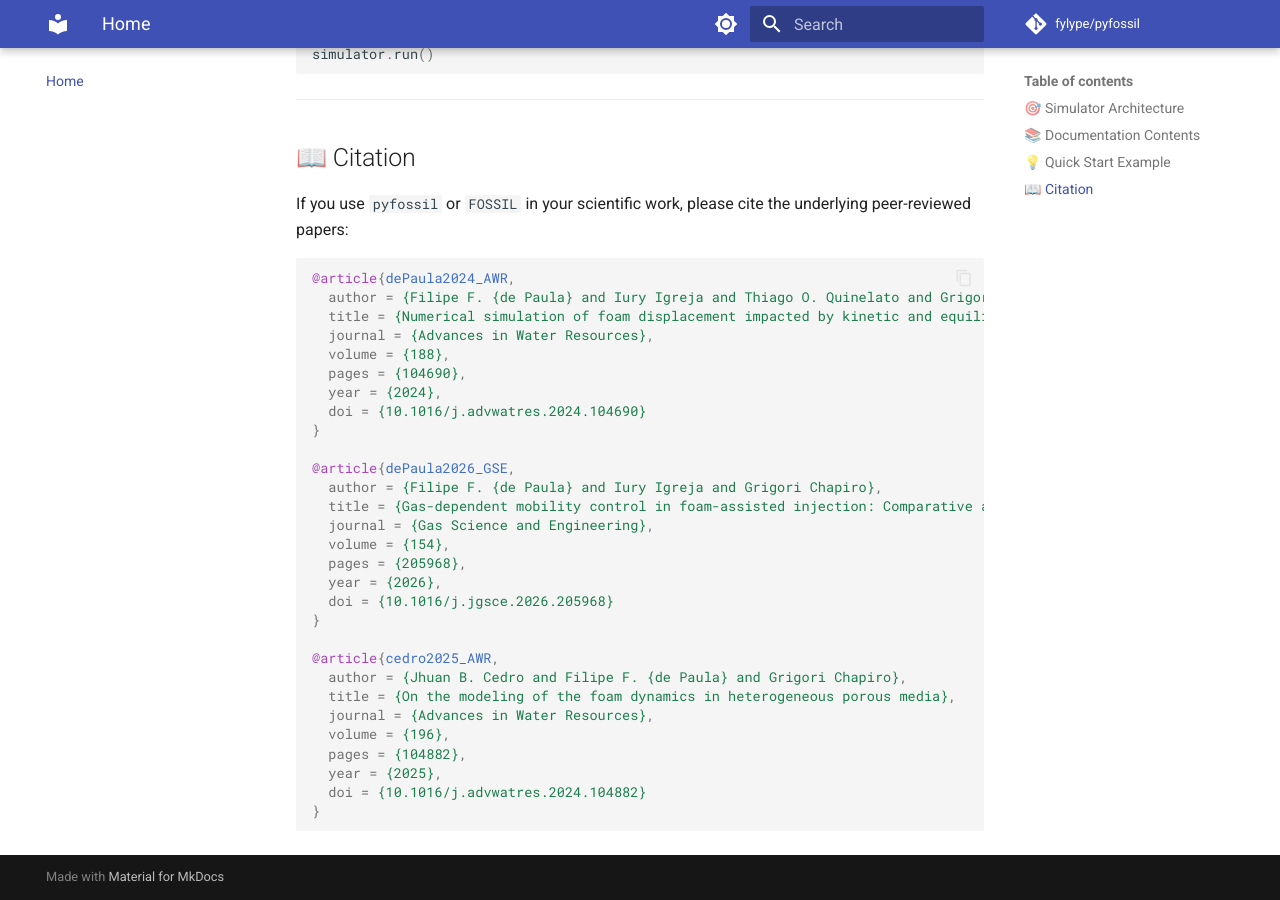
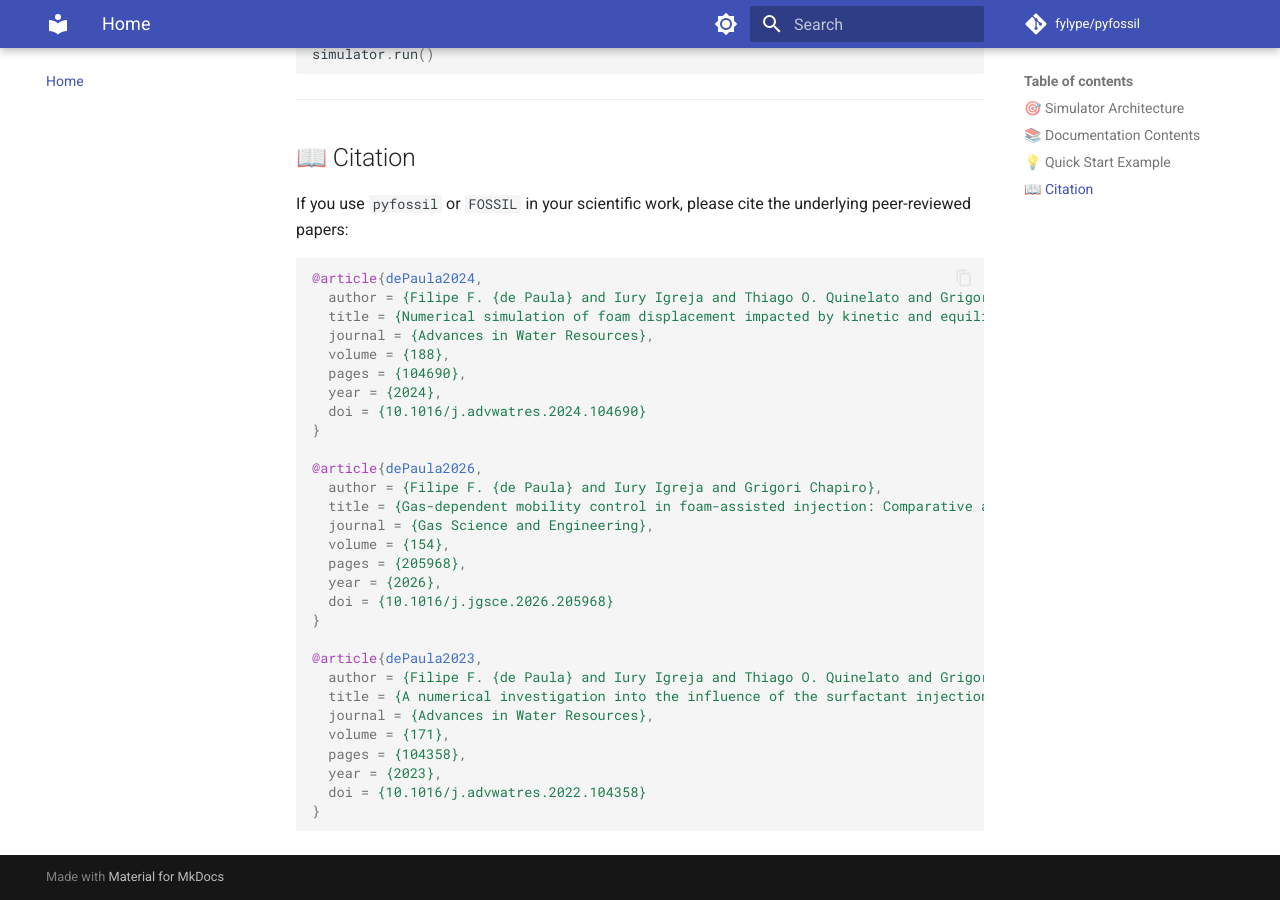
Before and after one commit to fylype/pyfossil, an MkDocs documentation site: the page built from docs/index.md, in a window 1280 px wide and 900 px high, scrolled down 2004 px. Built offline with MkDocs 1.6.1 and Material for MkDocs 9.7.7, drawn with Linux system fonts in a browser that asks for light colours; comment, search, counter and statistics services are not loaded.

Commit message:
Update citations to dePaula2024, dePaula2026, and dePaula2023

````diff
--- a/docs/index.md
+++ b/docs/index.md
@@ -71,7 +71,7 @@ simulator.run()
 If you use `pyfossil` or `FOSSIL` in your scientific work, please cite the underlying peer-reviewed papers:
 
 ```bibtex
-@article{dePaula2024_AWR,
+@article{dePaula2024,
   author = {Filipe F. {de Paula} and Iury Igreja and Thiago O. Quinelato and Grigori Chapiro},
   title = {Numerical simulation of foam displacement impacted by kinetic and equilibrium surfactant adsorption},
   journal = {Advances in Water Resources},
@@ -81,7 +81,7 @@ If you use `pyfossil` or `FOSSIL` in your scientific work, please cite the under
   doi = {10.1016/j.advwatres.2024.104690}
 }
 
-@article{dePaula2026_GSE,
+@article{dePaula2026,
   author = {Filipe F. {de Paula} and Iury Igreja and Grigori Chapiro},
   title = {Gas-dependent mobility control in foam-assisted injection: Comparative analysis of {CO}$_2$ and {N}$_2$ in heterogeneous reservoirs},
   journal = {Gas Science and Engineering},
@@ -91,13 +91,13 @@ If you use `pyfossil` or `FOSSIL` in your scientific work, please cite the under
   doi = {10.1016/j.jgsce.2026.205968}
 }
 
-@article{cedro2025_AWR,
-  author = {Jhuan B. Cedro and Filipe F. {de Paula} and Grigori Chapiro},
-  title = {On the modeling of the foam dynamics in heterogeneous porous media},
+@article{dePaula2023,
+  author = {Filipe F. {de Paula} and Iury Igreja and Thiago O. Quinelato and Grigori Chapiro},
+  title = {A numerical investigation into the influence of the surfactant injection technique on the foam flow in heterogeneous porous media},
   journal = {Advances in Water Resources},
-  volume = {196},
-  pages = {104882},
-  year = {2025},
-  doi = {10.1016/j.advwatres.2024.104882}
+  volume = {171},
+  pages = {104358},
+  year = {2023},
+  doi = {10.1016/j.advwatres.2022.104358}
 }
 ```
````
Also changed, not shown: README.md (+9 -9 lines).
